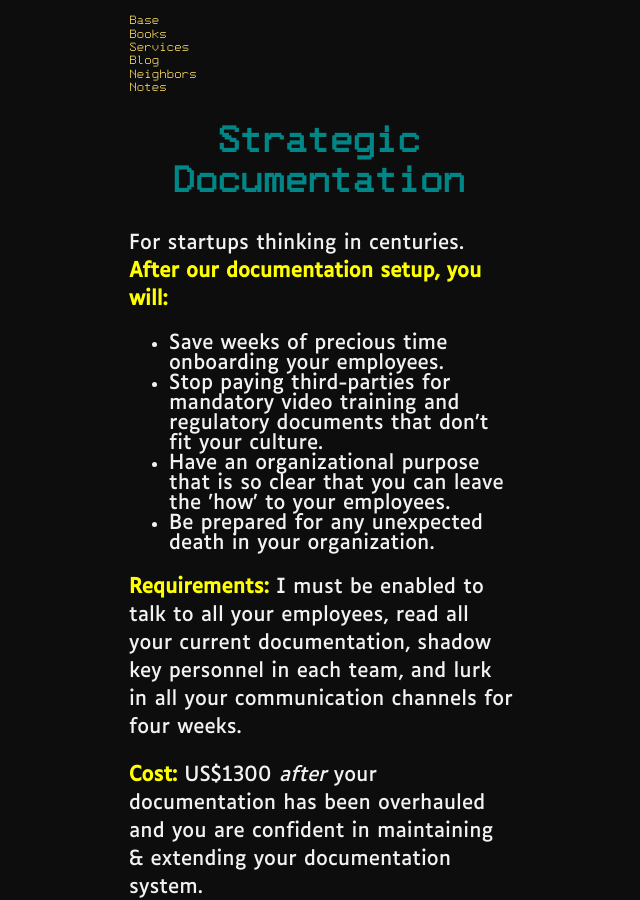
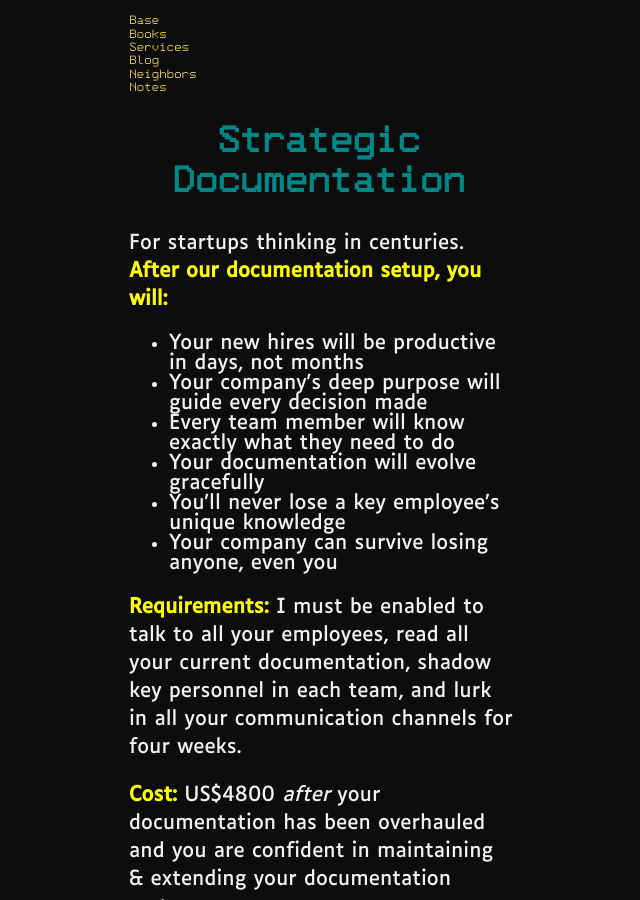
Before and after one commit to ray-dorai/ray-dorai.github.io, a Jekyll site: the page built from services.html, in a window 1280 px wide and 900 px high. Shown: the whole window, without its empty margins (319-959 px from the left). Built offline with Jekyll 4.4.1, drawn with Linux system fonts in a browser that asks for light colours.

Commit message:
Update services.html

```diff
--- a/services.html
+++ b/services.html
@@ -7,14 +7,16 @@ title: Services
 <p>For startups thinking in centuries. <b style="color:yellow;">After our documentation setup, you will:</b></p>
 
 <ul style="font-size:20px">
-<li> Save weeks of precious time onboarding your employees.</li>
-<li> Stop paying third-parties for mandatory video training and regulatory documents that don't fit your culture.</li>
-<li> Have an organizational purpose that is so clear that you can leave the 'how' to your employees.</li>
-<li>Be prepared for any unexpected death in your organization.</li>
+<li>Your new hires will be productive in days, not months</li>
+<li>Your company's deep purpose will guide every decision made</li>
+<li>Every team member will know exactly what they need to do</li>
+<li>Your documentation will evolve gracefully</li>
+<li>You'll never lose a key employee's unique knowledge</li>
+<li>Your company can survive losing anyone, even you</li>
 </ul>
 
 <p> <b style="color:yellow;">Requirements:</b> I must be enabled to talk to all your employees, read all your current documentation, shadow key personnel in each team, and lurk in all your communication channels for four weeks.</p>
-<p><b style="color:yellow;">Cost:</b> US$1300 <i>after</i> your documentation has been overhauled and you are confident in maintaining & extending your documentation system.</p>
+<p><b style="color:yellow;">Cost:</b> US$4800 <i>after</i> your documentation has been overhauled and you are confident in maintaining & extending your documentation system.</p>
 <p><a href="https://app.cal.com/forshaper/stratdoc">Click to book an appointment.</a> We'll check to see if a Strategic Documentation Overhaul is a good fit for you.</p>
 
 <h1>Group Alignment Check</h1>
```
